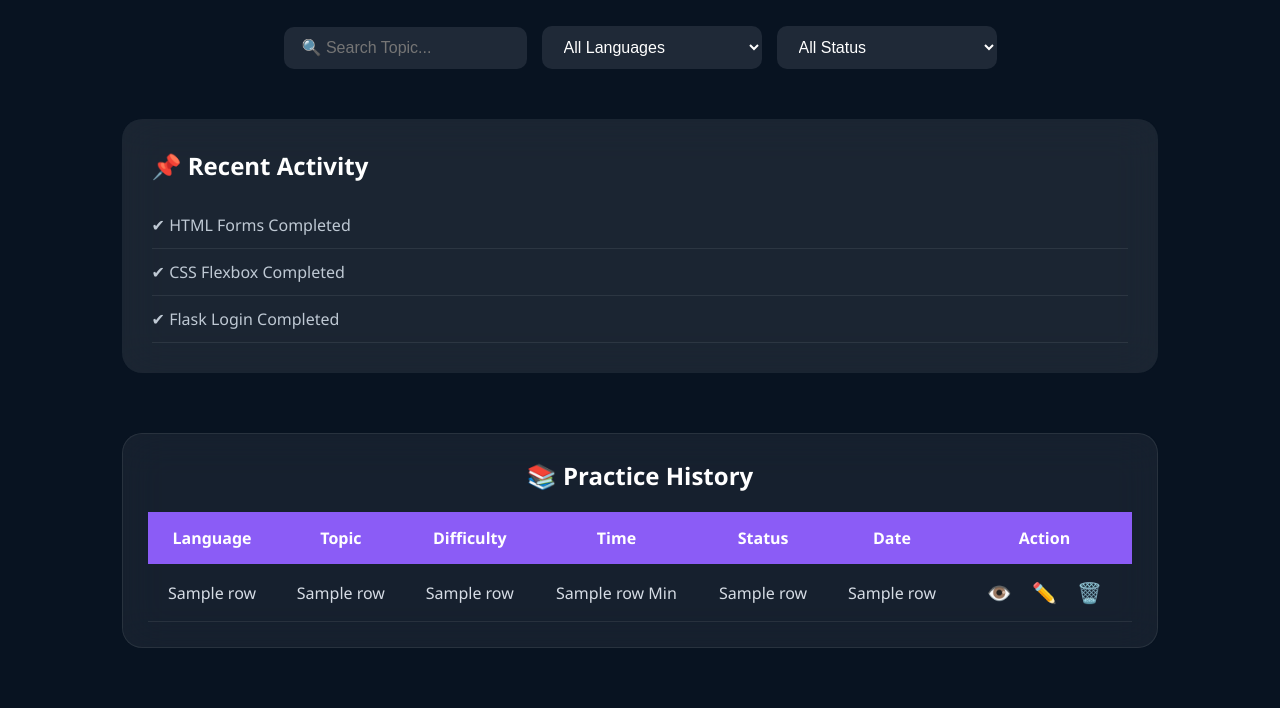
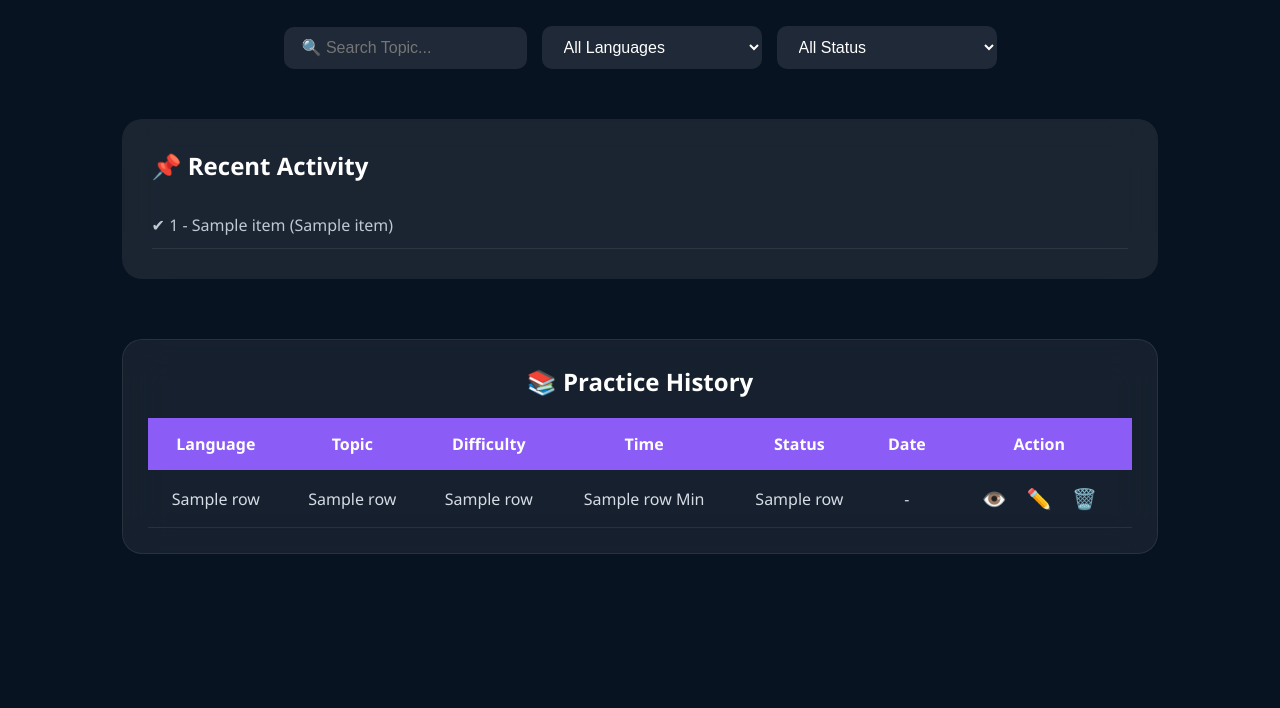
Before and after one commit to mathesh1212/SmartCodingPracticeTracker, a Flask app: template templates/dashboard.html in a window 1280 px wide. Shown: the part 919-1627 px from the top of the page. After the commit the page ends 1473 px from the top, so only its background shows below. Run offline with Flask 3, Linux system fonts and the light colour scheme; the template is opened without the code that fills it: most values are stand-ins (such as "Sample title", 1, 10 or a date in 2020).

Commit message:
Updated created_at timestamp handling

```diff
--- a/app.py
+++ b/app.py
@@ -100,6 +100,16 @@
 
     practice_list = cursor.fetchall()
 
+    cursor.execute("""
+    SELECT language, topic, status
+    FROM practice
+    WHERE username=%s
+    ORDER BY id DESC
+    LIMIT 5
+    """, (username,))
+
+    recent_activity = cursor.fetchall()
+
     return render_template(
         "dashboard.html",
         fullname=session["fullname"],
@@ -108,7 +118,8 @@
         completed=completed,
         pending=pending,
         practice_list=practice_list,
-        progress=progress
+        progress=progress,
+        recent_activity=recent_activity
     )
 
 @app.route("/view_practice/<int:id>")
--- a/templates/dashboard.html
+++ b/templates/dashboard.html
@@ -151,11 +151,13 @@
 
 <ul>
 
-<li>✔ HTML Forms Completed</li>
+{% for item in recent_activity %}
 
-<li>✔ CSS Flexbox Completed</li>
+<li>
+✔ {{ item[0] }} - {{ item[1] }} ({{ item[2] }})
+</li>
 
-<li>✔ Flask Login Completed</li>
+{% endfor %}
 
 </ul>
 
@@ -196,7 +198,7 @@
 <td>{{ row[3] }}</td>
 <td>{{ row[4] }} Min</td>
 <td>{{ row[5] }}</td>
-<td>{{ row[6] }}</td>
+<td>{{ row[6].strftime('%d-%m-%Y %I:%M %p') if row[6] else '-' }}</td>
 
 <td class="action-buttons">
 
```
